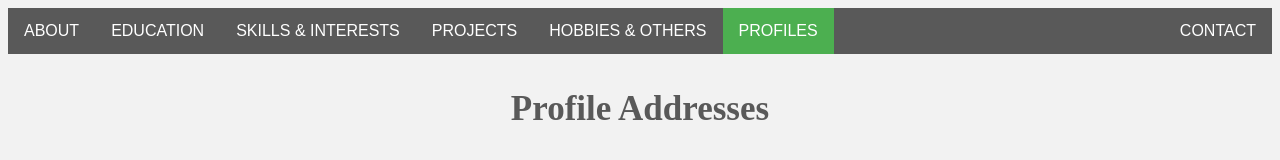
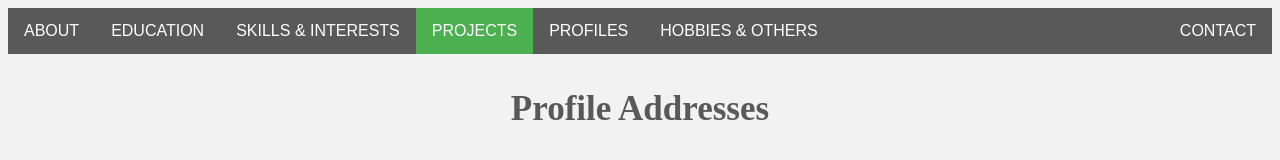
Before and after one commit to nazmulhaque101/nazmulhaque101.github.io, a plain HTML site: page profile.html in a window 1280 px wide. Shown: the top 160 px of the page. Drawn offline with Linux system fonts and the light colour scheme.

Commit message:
2nd commit

```diff
--- a/profile.html
+++ b/profile.html
@@ -11,9 +11,9 @@
 		<li><a href="index.html" style="color:white;">ABOUT</a></li>
 		<li><a href="education.html" style="color:white;"> EDUCATION </a></li>
 		<li><a  href="interests.html" style="color:white;"> SKILLS & INTERESTS </a></li>
-    	<li><a href="projects.html" style="color:white;"> PROJECTS </a></li>
+    	<li><a class="active" href="projects.html" style="color:white;"> PROJECTS </a></li>
+    	<li><a href="profile.html" style="color:white;"> PROFILES </a></li>
 		<li><a href="gallery.html" style="color:white;"> HOBBIES & OTHERS </a></li>
-    <li><a class="active"  href="profile.html" style="color:white;"> PROFILES </a></li>
 
 		<li id="contact"><a href="contact.html" style="color:white;"> CONTACT</a></li>
 	</ul>
```
Also changed, not shown: contact.html (+3 -2 lines), gallery.html (+2 -2 lines), interests.html (+3 -2 lines).
